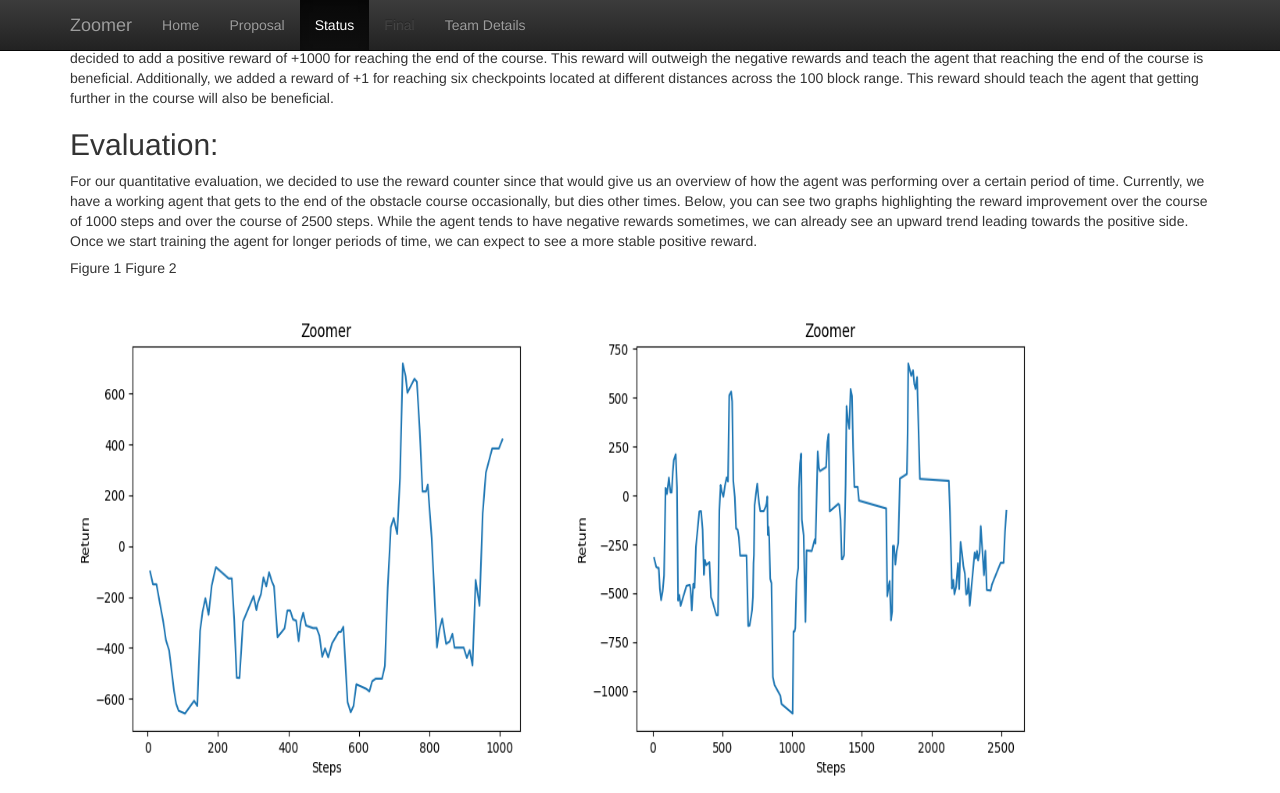
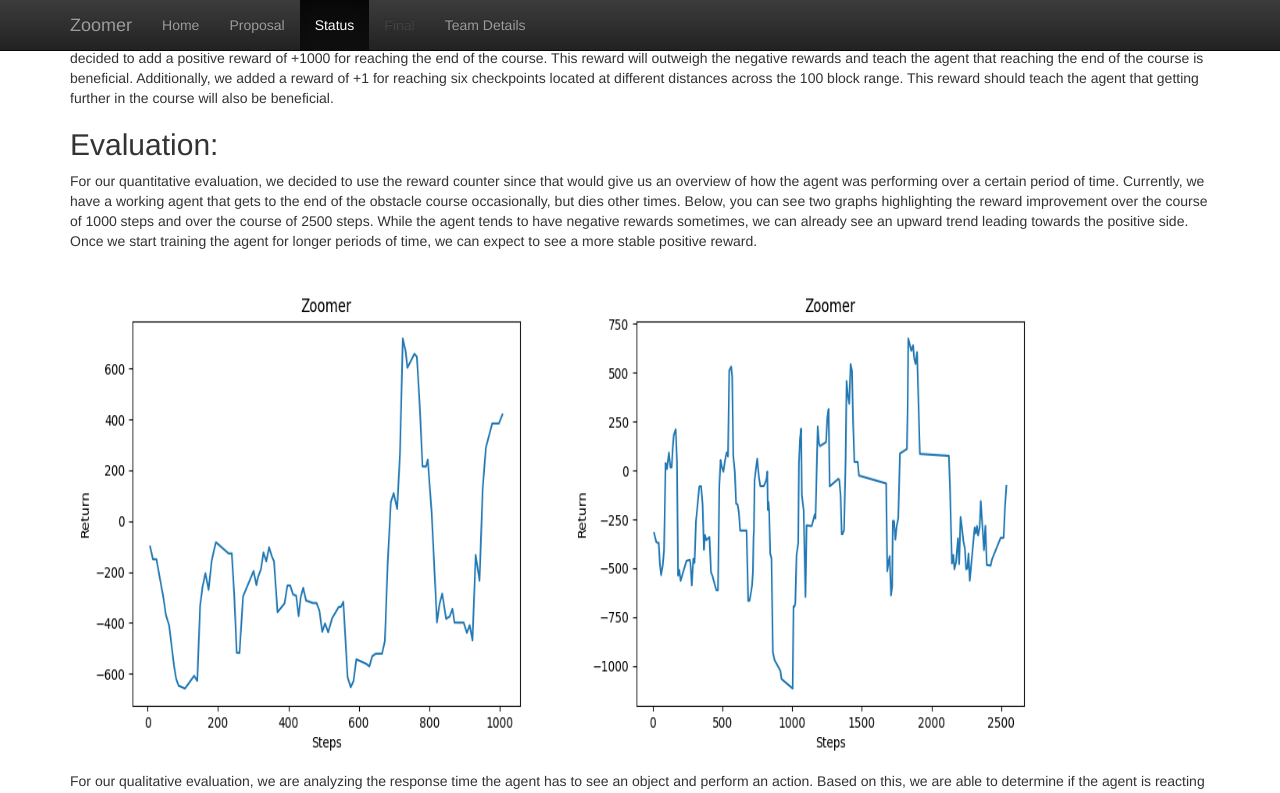
Before and after one commit to Globins/RedstoneEngineer, a Jekyll site: the page built from docs/status.md, in a window 1280 px wide and 1400 px high, scrolled down 631 px. Shown: the top 793 px of the window. Built offline with Jekyll 4.4.1, drawn with Linux system fonts in a browser that asks for light colours.

Commit message:
Update status.md

```diff
--- a/docs/status.md
+++ b/docs/status.md
@@ -18,13 +18,12 @@
 <h2>Evaluation:</h2>
 For our quantitative evaluation, we decided to use the reward counter since that would give us an overview of how the agent was performing over a certain period of time. Currently, we have a working agent that gets to the end of the obstacle course occasionally, but dies other times. Below, you can see two graphs highlighting the reward improvement over the course of 1000 steps and over the course of 2500 steps. While the agent tends to have negative rewards sometimes, we can already see an upward trend leading towards the positive side. Once we start training the agent for longer periods of time, we can expect to see a more stable positive reward.
 
-<h5>Figure 1                                                                Figure 2</h5>
 <img src="zoomer_graph_1.jpg" width="500" height="500"/>
 <img src="zoomer_graph_2.jpg" width="500" height="500"/>
 
 For our qualitative evaluation, we are analyzing the response time the agent has to see an object and perform an action. Based on this, we are able to determine if the agent is reacting to objects the way we want it to. In the first video below, you can see the agent crashing immediately into the lava. In the second video, after changing the pitch, our agent was able to react more positively to the obstacles by avoiding them.
 
-<h5>Video 1                                                                Video 2</h5>
+
 ![](https://media.giphy.com/media/CNWDGkhmbiGpNUWV5Y/giphy.gif)
 ![](https://media.giphy.com/media/boW7I8waJeu4RQDeM8/giphy.gif)
 
```
